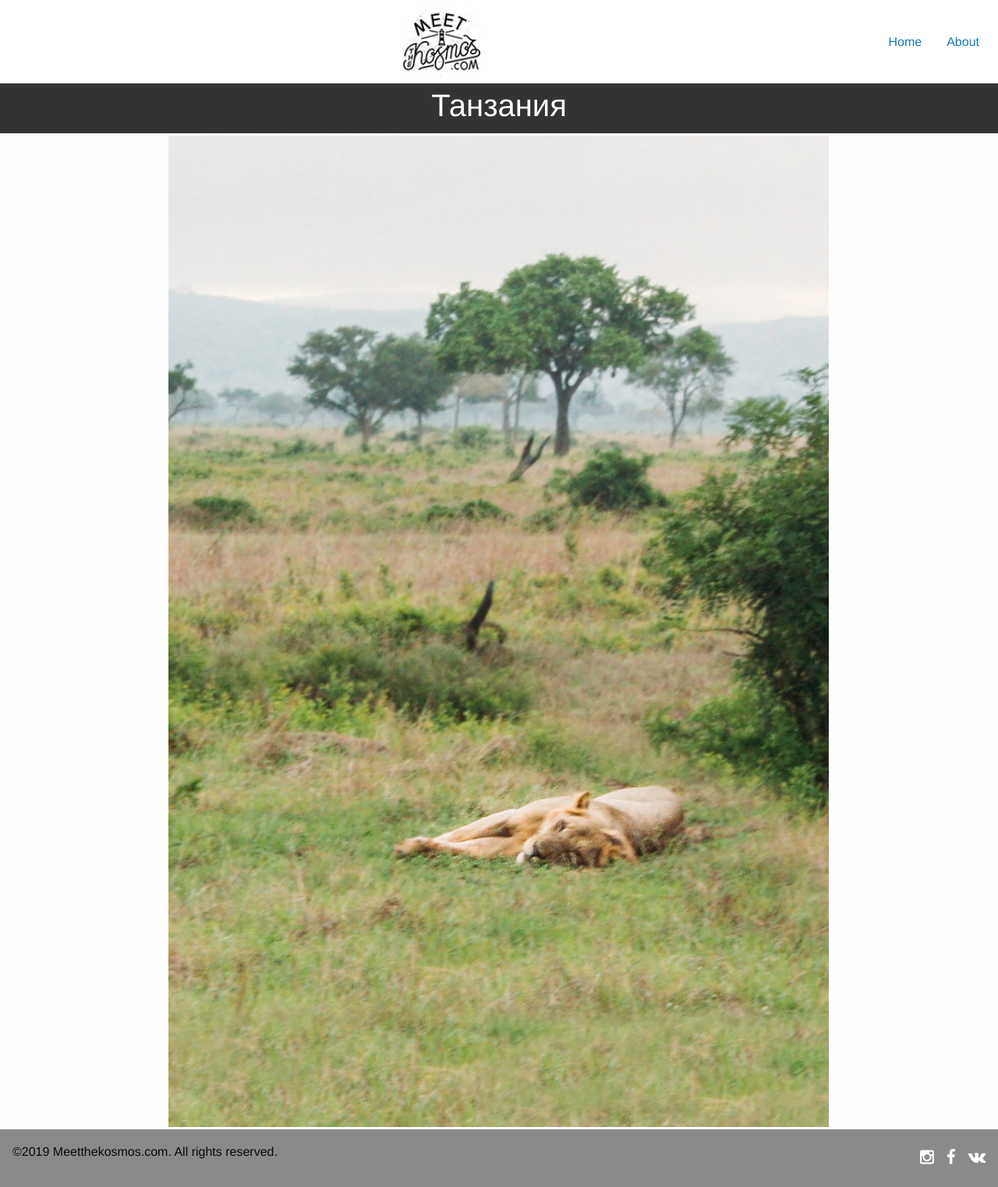
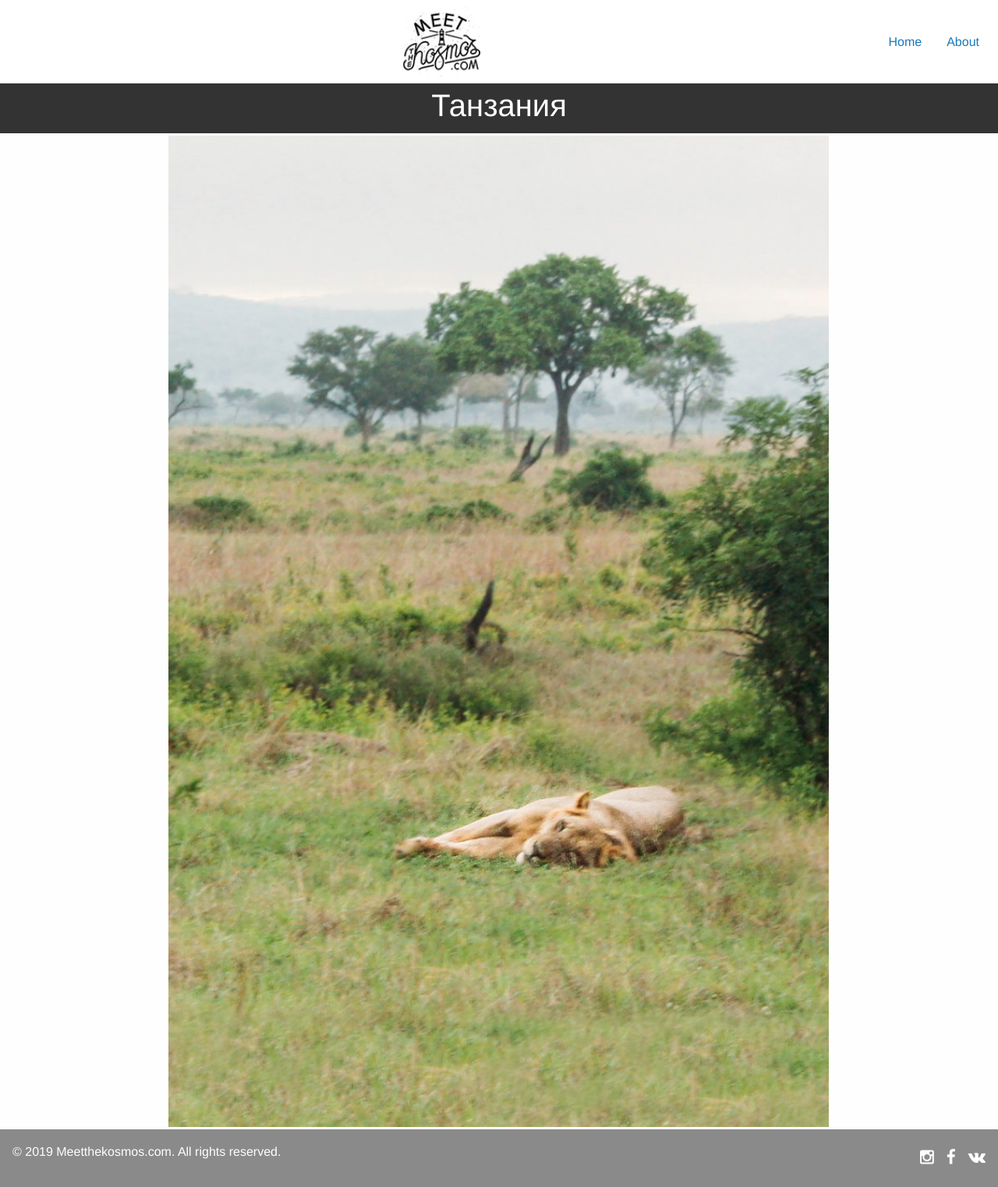
Before and after one commit to tashakosmos/tashakosmos.github.io, a Jekyll site: the page built from _posts/2019-05-03-tanzania.md, in a window 1280 px wide. Shown: the whole page at 78% size. Built offline with Jekyll 4.4.1, drawn with Linux system fonts in a browser that asks for light colours; nearby versions of some CDN libraries; part of the change alters nothing that is shown.

```diff
--- a/_config.yml
+++ b/_config.yml
@@ -1,13 +1,17 @@
 # Site settings
 title: Meetthekosmos.com
-email: your-email@domain.com
 description: > # this means to ignore newlines until "baseurl:"
   Write an awesome description for your new site here. You can edit this
   line in _config.yml. It will appear in your document head meta (for
   Google search results) and in your feed.xml site description.
 baseurl: "" # the subpath of your site, e.g. /blog/
 # url: "http://yourdomain.com" # the base hostname & protocol for your site
-github_username: tashakosmos
+
+# Social
+email: tashakosmos@gmail.com
+facebook: tasha.konkina
+vk: tashakosmos
+instagram: tashakosmos
 
 # Build settings
 markdown: kramdown
--- a/_includes/footer.html
+++ b/_includes/footer.html
@@ -1,21 +1,21 @@
 <footer class="social-footer">
   <div class="social-footer-left">
-    <p>©2019 {{ site.title }}. All rights reserved.</p>
+    <p>© 2019 {{ site.title }}. All rights reserved.</p>
   </div>
   <div class="social-footer-icons">
     <ul class="menu simple">
       <li>
-        <a href="http://instagram.com/tashakosmos"
+        <a href="http://instagram.com/{{ site.instagram }}"
           ><i class="fa fa-instagram" aria-hidden="true"></i
         ></a>
       </li>
       <li>
-        <a href="https://www.facebook.com/tasha.konkina"
+        <a href="http://facebook.com/{{ site.facebook }}"
           ><i class="fa fa-facebook" aria-hidden="true"></i
         ></a>
       </li>
       <li>
-        <a href="http://vk.com/tashakosmos"
+        <a href="http://vk.com/{{ site.vk }}"
           ><i class="fa fa-vk" aria-hidden="true"></i
         ></a>
       </li>
@@ -51,7 +51,8 @@
     });
     $("#lightgallery").lightGallery({
       thumbnail: true,
-      download: false
+      download: false,
+      selector: ".item"
     });
   });
 </script>
--- a/css/style.css
+++ b/css/style.css
@@ -138,6 +138,7 @@
 /* Footer */
 .social-footer {
   padding: 1rem;
+  color: #fefefe;
   background: #8a8a8a;
   display: -webkit-flex;
   display: -ms-flexbox;
```
